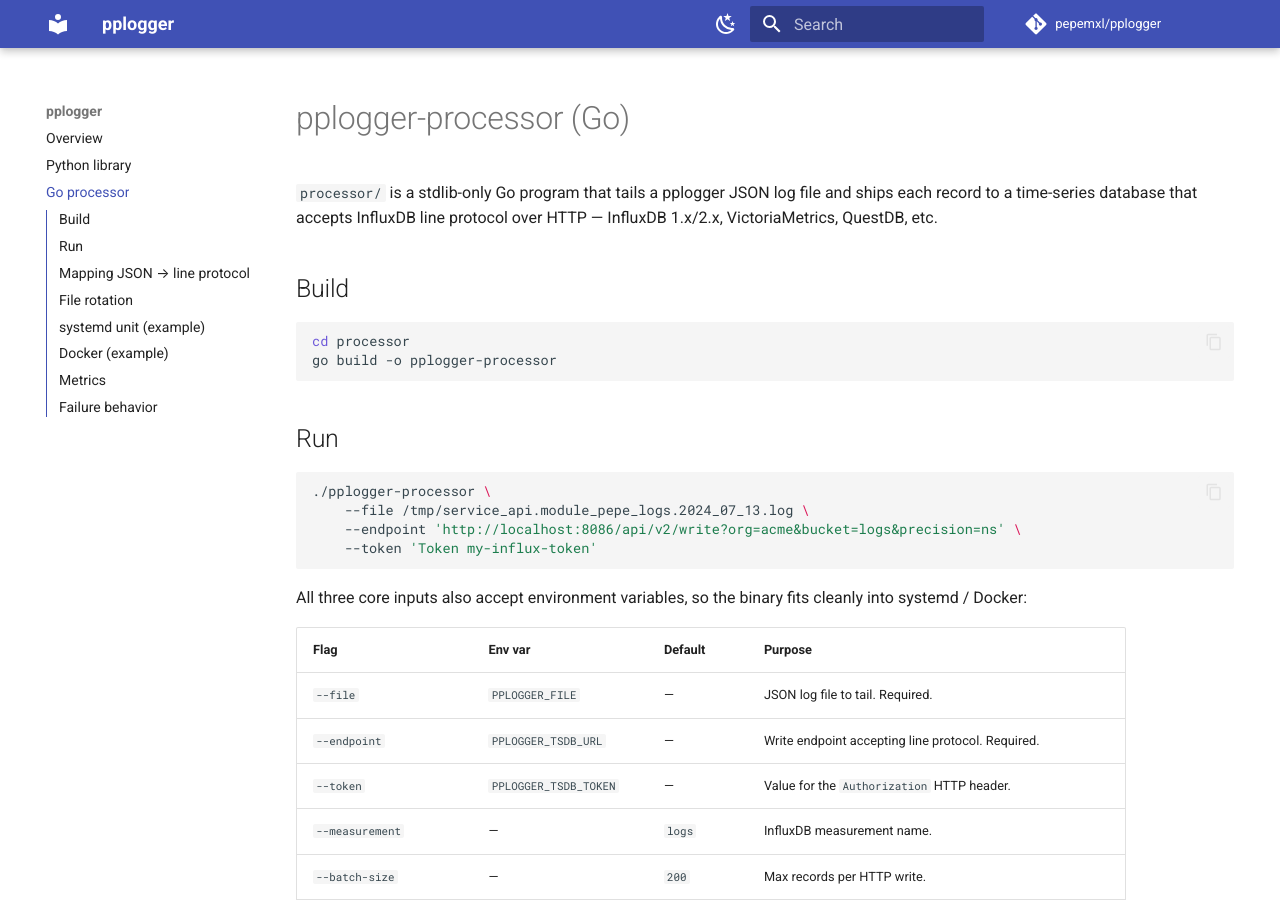
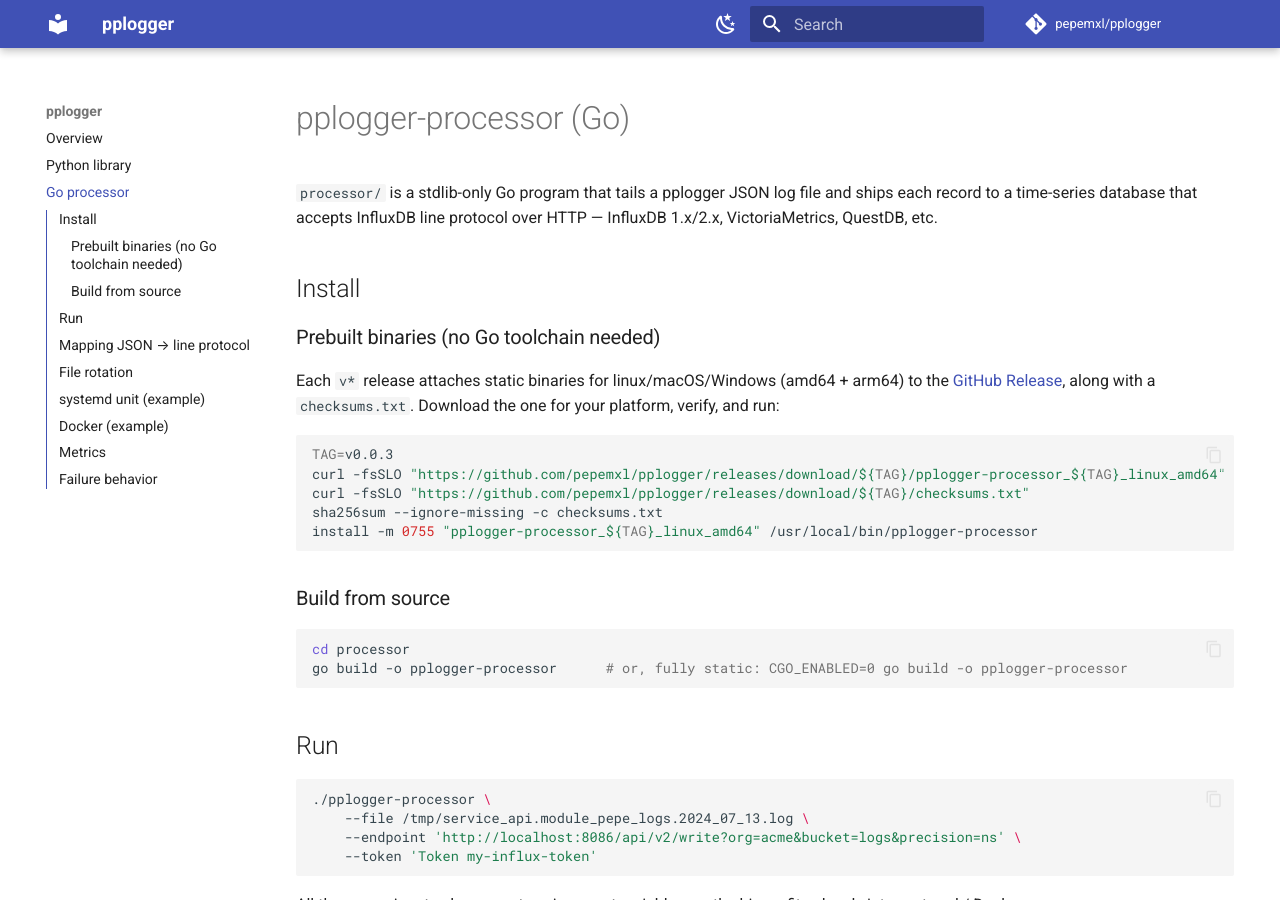
Before and after one commit to pepemxl/pplogger, an MkDocs documentation site: the page built from docs/processor.md, in a window 1280 px wide and 900 px high. Built offline with MkDocs 1.6.1 and Material for MkDocs 9.7.7, drawn with Linux system fonts in a browser that asks for light colours; comment, search, counter and statistics services are not loaded.

Commit message:
adding go processor

````diff
--- a/docs/processor.md
+++ b/docs/processor.md
@@ -4,11 +4,27 @@
 and ships each record to a time-series database that accepts InfluxDB line
 protocol over HTTP — InfluxDB 1.x/2.x, VictoriaMetrics, QuestDB, etc.
 
-## Build
+## Install
+
+### Prebuilt binaries (no Go toolchain needed)
+
+Each `v*` release attaches static binaries for linux/macOS/Windows
+(amd64 + arm64) to the [GitHub Release](https://github.com/pepemxl/pplogger/releases),
+along with a `checksums.txt`. Download the one for your platform, verify, and run:
+
+```bash
+TAG=v0.0.3
+curl -fsSLO "https://github.com/pepemxl/pplogger/releases/download/${TAG}/pplogger-processor_${TAG}_linux_amd64"
+curl -fsSLO "https://github.com/pepemxl/pplogger/releases/download/${TAG}/checksums.txt"
+sha256sum --ignore-missing -c checksums.txt
+install -m 0755 "pplogger-processor_${TAG}_linux_amd64" /usr/local/bin/pplogger-processor
+```
+
+### Build from source
 
 ```bash
 cd processor
-go build -o pplogger-processor
+go build -o pplogger-processor      # or, fully static: CGO_ENABLED=0 go build -o pplogger-processor
 ```
 
 ## Run
````
Also changed, not shown: 1 other file.
